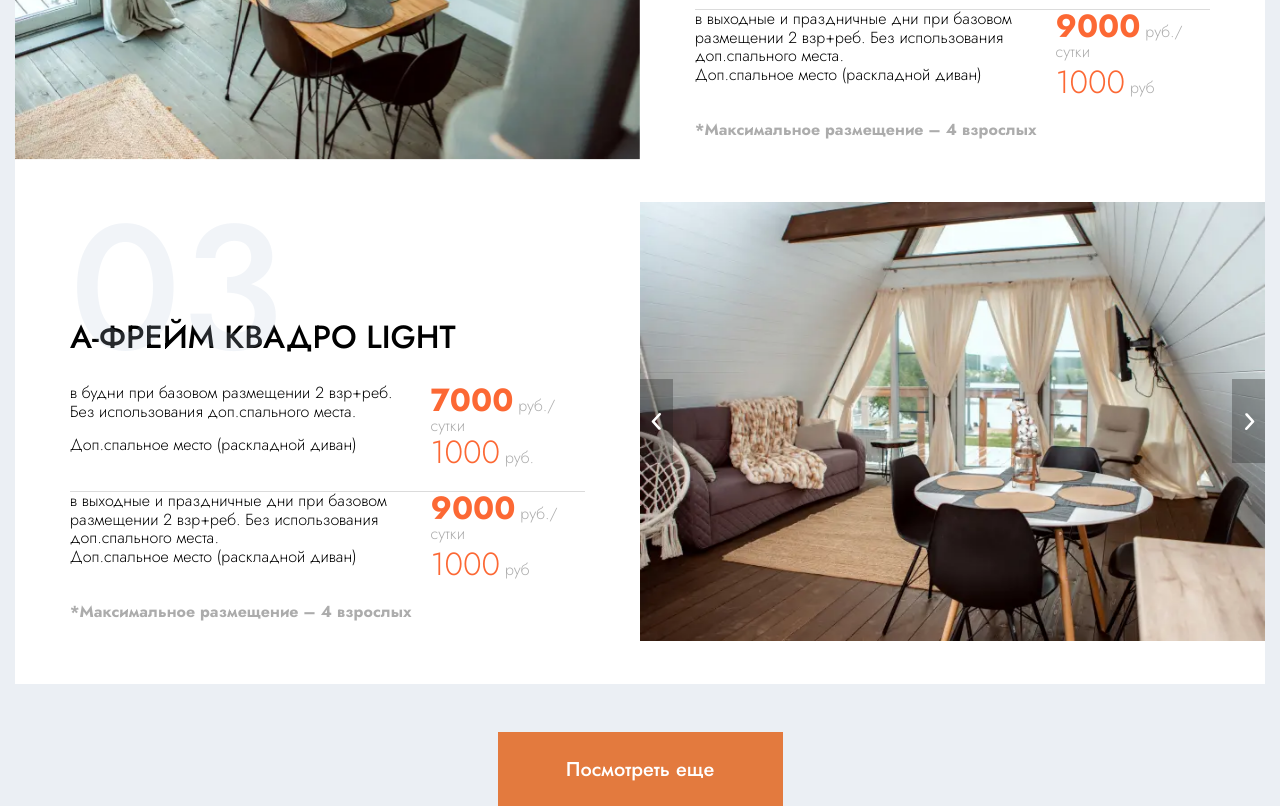
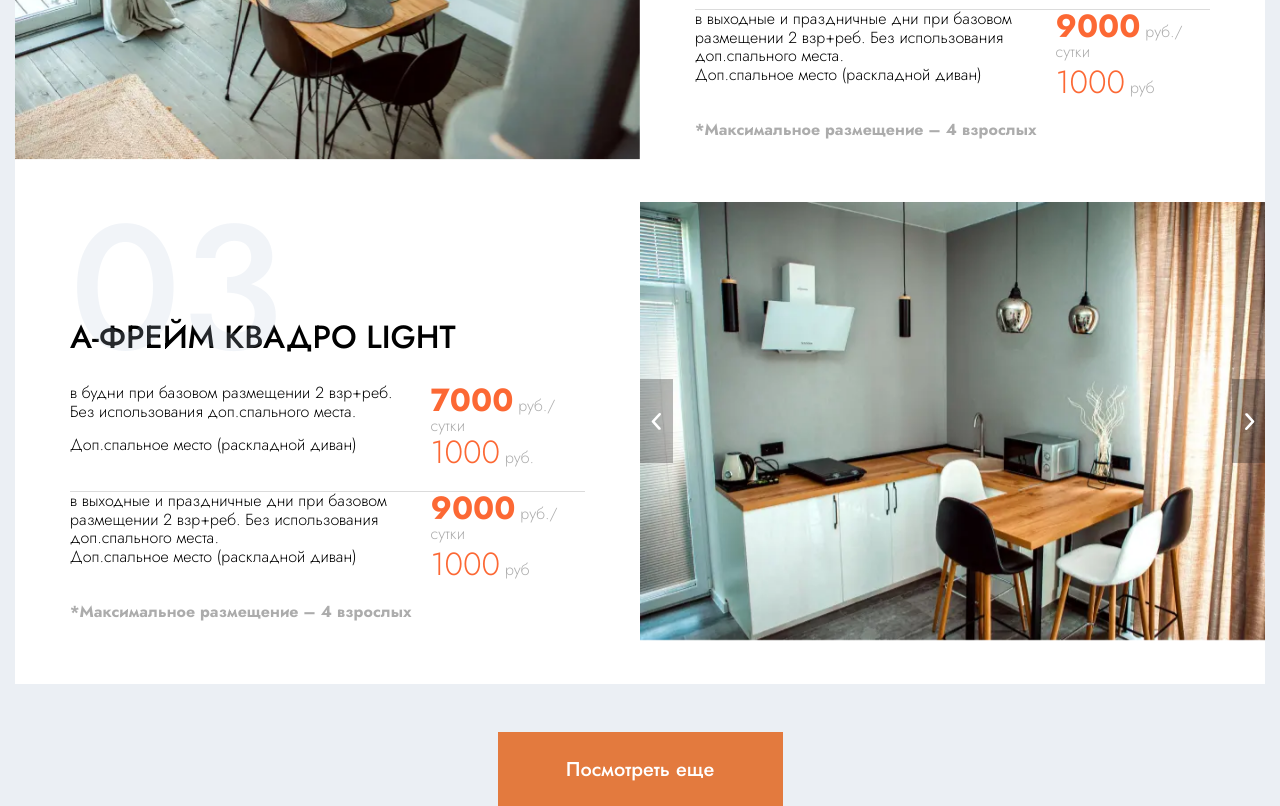
Before and after one commit to Unleashed97/scandy, a website: page src/index.html in a window 1280 px wide. Shown: the part 3261-4067 px from the top of the page. Drawn offline with nearby package versions, Linux system fonts and the light colour scheme; files that its build step writes are made by us from their sources; files whose address does not match are found by name.

Commit message:
fix: section placement 3 photo path

```diff
--- a/src/index.html
+++ b/src/index.html
@@ -266,18 +266,17 @@
                                     <!-- Slides -->
                                     <div class="swiper-slide">
                                         <picture>
-                                            <source srcset="img/section/placement/a-frame-opti/1.webp">
-                                            <img src="img/section/placement/a-frame-opti/1.jpg" alt="">
+                                            <source srcset="img/section/placement/quadro-light/1.webp">
+                                            <img src="img/section/placement/quadro-light/1.jpg" alt="">
                                         </picture>
                                     </div>
                                     <div class="swiper-slide">
                                         <picture>
-                                            <source srcset="img/section/placement/a-frame-opti/2.webp">
-                                            <img src="img/section/placement/a-frame-opti/2.jpg" alt="">
+                                            <source srcset="img/section/placement/quadro-light/2.webp">
+                                            <img src="img/section/placement/quadro-light/2.jpg" alt="">
                                         </picture>
                                     </div>
                                 </div>
-
 
                                 <!-- If we need navigation buttons -->
                                 <div class="swiper-button-prev swiper-button-prev--3">
```
Also changed, not shown: dist/img/section/placement/quadro-light/1.jpg (added), dist/img/section/placement/quadro-light/1.webp (added), dist/img/section/placement/quadro-light/2.jpg (added), dist/img/section/placement/quadro-light/2.webp (added), dist/img/section/placement/quadro-light/3D6A3030 3 (1).jpg (added), dist/img/section/placement/quadro-light/3D6A3030 3 (1).webp (added), dist/img/section/placement/quadro-light/3D6A3030 3.jpg (added), dist/img/section/placement/quadro-light/3D6A3030 3.webp (added), dist/index.html, src/img/section/placement/quadro-light/1.jpg (added), src/img/section/placement/quadro-light/2.jpg (added).
